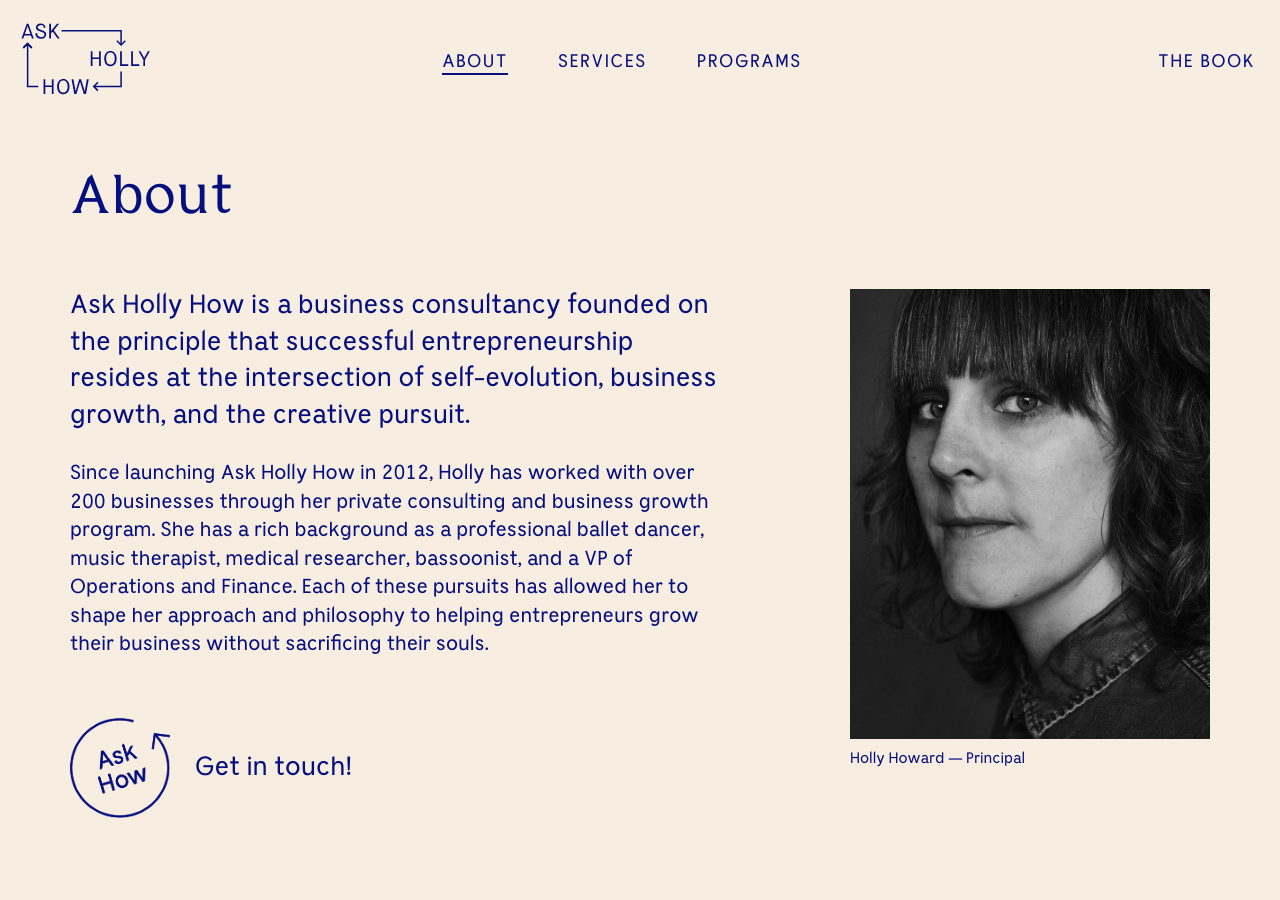
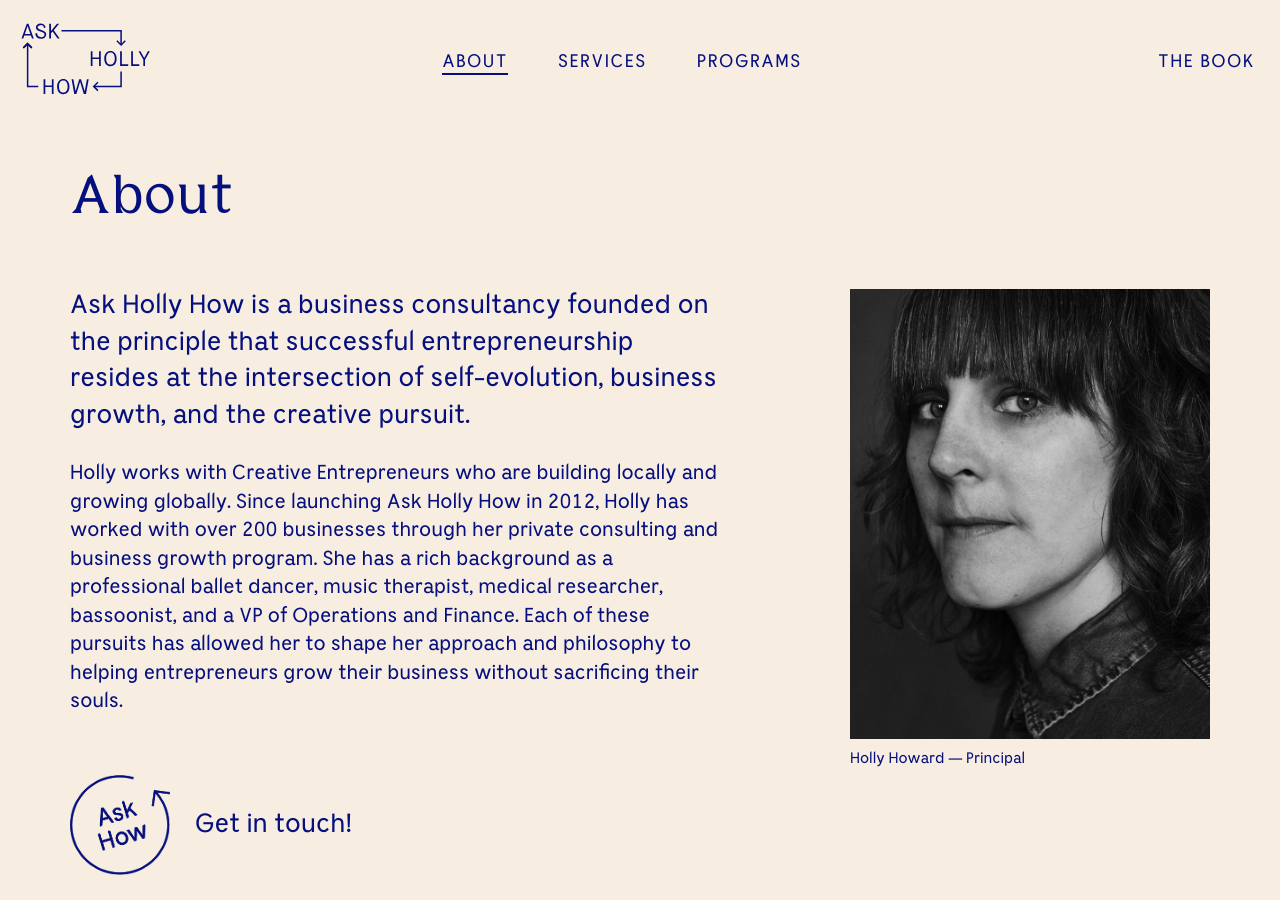
Before and after one commit to hollyhoward78/ask-holly-how, a Jekyll site: the page built from _pages/about.md, in a window 1280 px wide and 900 px high. Built offline with Jekyll 4.4.1, drawn with Linux system fonts in a browser that asks for light colours; a script that is not in the unit is left out.

Commit message:
Update Page “About”

```diff
--- a/_pages/about.md
+++ b/_pages/about.md
@@ -5,11 +5,12 @@
   successful entrepreneurship resides at the intersection of self-evolution,
   business growth, and the creative pursuit.
 introduction: >-
-  Since launching Ask Holly How in 2012, Holly has worked with over 200
-  businesses through her private consulting and business growth program. She has
-  a rich background as a professional ballet dancer, music therapist, medical
-  researcher, bassoonist, and a VP of Operations and Finance. Each of these
-  pursuits has allowed her to shape her approach and philosophy to helping
+  Holly works with Creative Entrepreneurs who are building locally and growing
+  globally. Since launching Ask Holly How in 2012, Holly has worked with over
+  200 businesses through her private consulting and business growth program. She
+  has a rich background as a professional ballet dancer, music therapist,
+  medical researcher, bassoonist, and a VP of Operations and Finance. Each of
+  these pursuits has allowed her to shape her approach and philosophy to helping
   entrepreneurs grow their business without sacrificing their souls.
 about-image: /images/Holly_Portrait.jpg
 about-image-caption: Holly Howard &mdash; Principal
```
